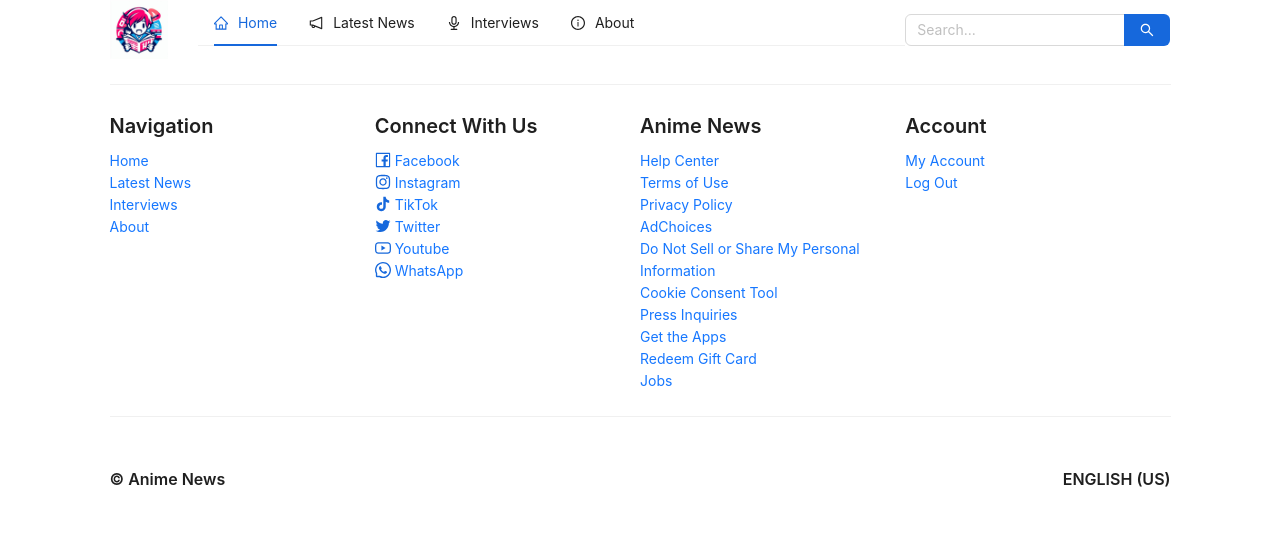
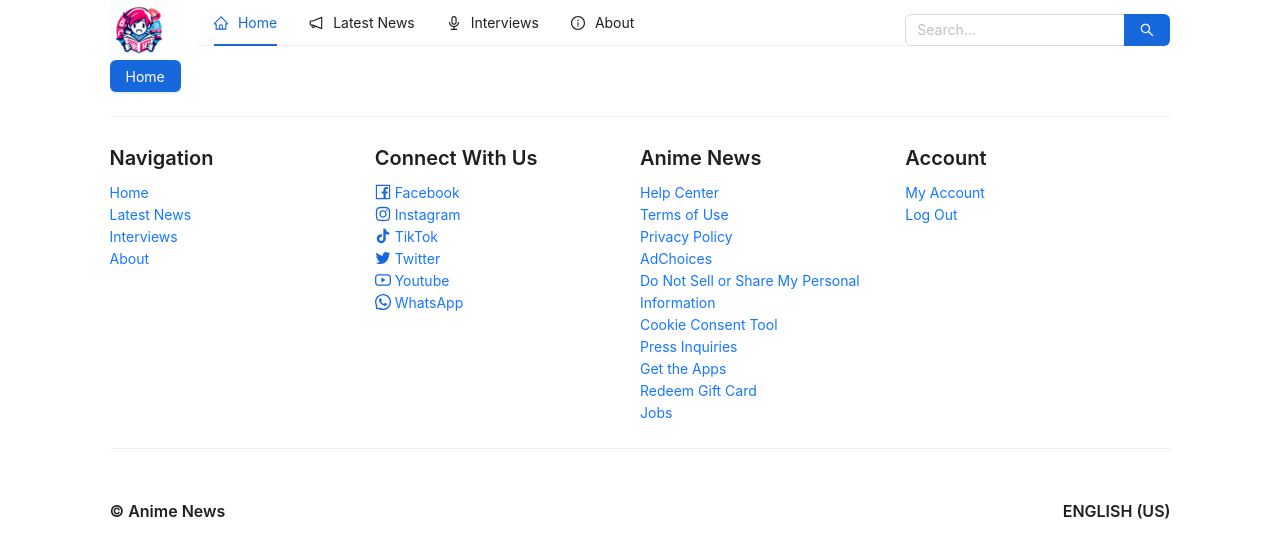
Before and after one commit to heyliceeee/animeNews, a React (Create React App) app in the folder animenews/: page / in a window 1280 px wide. Shown: the top 558 px of the page. Built offline with nearby package versions, Linux system fonts and the light colour scheme.

Commit message:
:sparkles: feat: routes

```diff
--- a/animenews/src/App.js
+++ b/animenews/src/App.js
@@ -1,30 +1,49 @@
-import React from 'react';
-import './App.css';
+import React from "react";
+import "./App.css";
 
-import { ConfigProvider, theme, Row, Col } from 'antd';
+import { ConfigProvider, Row, Col } from "antd";
 
-import Header from './header/Header';
-import Footer from './footer/Footer';
+import Header from "./header/Header";
+import Footer from "./footer/Footer";
+import Home from "./content/home/Home";
+import About from "./content/about/About";
+import LatestNews from "./content/latestNews/LatestNews";
+import Interviews from "./content/interviews/Interviews";
 
-const style = {
-  background: '#0092ff',
-  padding: '8px 0',
-};
+import { useState } from "react";
 
 function App() {
+  const [currentPage, setCurrentPage] = useState("home");
+
+  const renderContent = () => {
+    switch (currentPage) {
+      case "home":
+        return <Home />;
+      case "about":
+        return <About />;
+      case "latestnews":
+        return <LatestNews />;
+      case "interviews":
+        return <Interviews />;
+      default:
+        return <Home />;
+    }
+  };
+
   return (
-    <ConfigProvider theme={{token: { colorPrimary: '#1668dc' } }}>
-      <Row gutter={{xs: 10, sm: 18, md: 26, lg: 34,}}>
-        <Col className="gutter-row" span={2}/>
+    <ConfigProvider theme={{ token: { colorPrimary: "#1668dc" } }}>
+      <Row gutter={{ xs: 10, sm: 18, md: 26, lg: 34 }}>
+        <Col className="gutter-row" span={2} />
 
         <Col className="gutter-row" span={20}>
-          <Header/>
-          {/* content */}
+          <Header setCurrentPage={setCurrentPage} />
 
-          <Footer/>
+          {renderContent()}
+
+          <Footer />
         </Col>
 
-        <Col className="gutter-row" span={2}/>
+        <Col className="gutter-row" span={2} />
       </Row>
     </ConfigProvider>
   );
--- a/animenews/src/home/Home.js
+++ b/animenews/src/content/about/About.js
@@ -2,12 +2,12 @@
 import { Button } from 'antd';
 
 
-function Home() {
+function About() {
     return (
       <div>
-        <Button type="primary">Button</Button>
+        <Button type="primary">About</Button>
       </div>
     );
   }
 
-  export default Home;
+  export default About;
--- /dev/null
+++ b/animenews/src/content/home/Home.js
@@ -0,0 +1,13 @@
+import React from 'react';
+import { Button } from 'antd';
+
+
+function Home() {
+    return (
+      <div>
+        <Button type="primary">Home</Button>
+      </div>
+    );
+  }
+
+  export default Home;
--- /dev/null
+++ b/animenews/src/content/interviews/Interviews.js
@@ -0,0 +1,13 @@
+import React from 'react';
+import { Button } from 'antd';
+
+
+function Interviews() {
+    return (
+      <div>
+        <Button type="primary">Interviews</Button>
+      </div>
+    );
+  }
+
+  export default Interviews;
--- /dev/null
+++ b/animenews/src/content/latestNews/LatestNews.js
@@ -0,0 +1,13 @@
+import React from 'react';
+import { Button } from 'antd';
+
+
+function LatestNews() {
+    return (
+      <div>
+        <Button type="primary">LatestNews</Button>
+      </div>
+    );
+  }
+
+  export default LatestNews;
--- a/animenews/src/header/Header.js
+++ b/animenews/src/header/Header.js
@@ -36,12 +36,13 @@
   },
 ];
 
-function Header() {
+function Header({ setCurrentPage }) {
   const [current, setCurrent] = useState("home");
 
   const onClick = (e) => {
     console.log("click ", e);
     setCurrent(e.key);
+    setCurrentPage(e.key);
   };
 
   return (
```
Also changed, not shown: animenews/src/content/about/About.css (added), animenews/src/content/home/Home.css (added), animenews/src/content/interviews/Interviews.css (added), animenews/src/content/latestNews/LatestNews.css (added).
